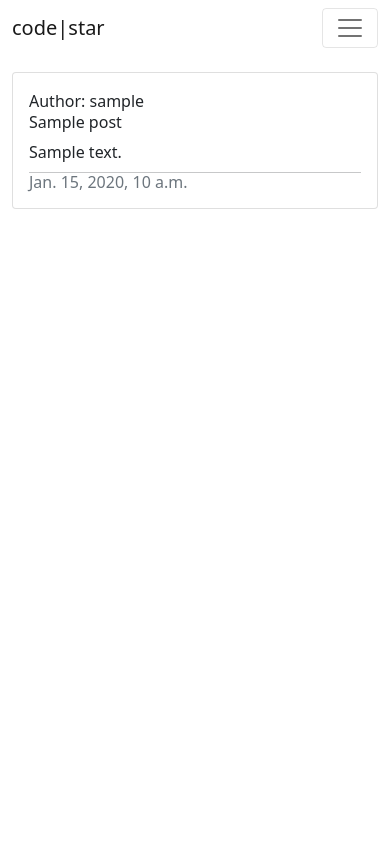
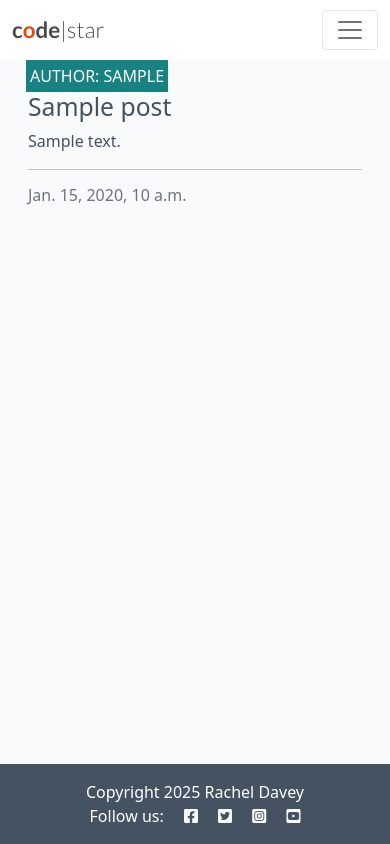
Before and after one commit to rachel1davey/django-blog, a Django app: page / in a window 390 px wide. Run offline with Django 4.2, Linux system fonts and the light colour scheme; tables that the repository leaves empty hold one stand-in row (values such as "Sample post"); style sheets or scripts are compiled from the project's sources; parts of the project's set-up code (start-up, migrations or seed data) failed here and were passed over; some libraries are stand-ins or nearby versions.

Commit message:
Refactor code structure for improved readability and maintainability

```diff
--- a/blog/templates/blog/index.html
+++ b/blog/templates/blog/index.html
@@ -21,7 +21,7 @@
                                     <p class="author">Author: {{ post.author }}</p>
                                 </div>
                             </div>
-                            <a href="#" class="post-link">
+                            <a href="{% url 'post_detail' post.slug %}" class="post-link">
                                 <h2 class="card-title">{{ post.title }}</h2>
                                 <p class="card-title">{{ post.excerpt }}</p>
                             </a>
--- a/blog/urls.py
+++ b/blog/urls.py
@@ -4,4 +4,5 @@
 
 urlpatterns = [
     path('', views.PostList.as_view(), name='home'),
+    path('<slug:slug>/', views.post_detail, name="post_detail"),
 ]
--- a/blog/views.py
+++ b/blog/views.py
@@ -1,4 +1,4 @@
-from django.shortcuts import render
+from django.shortcuts import render, get_object_or_404
 from django.views import generic
 from .models import Post
 # Create your views here.
@@ -7,3 +7,26 @@
     queryset = Post.objects.filter(status=1)
     template_name = 'blog/index.html'
     paginate_by = 6
+
+def post_detail(request, slug):
+    """
+    Display an individual :model:`blog.Post`.
+
+    **Context**
+
+    ``post``
+        An instance of :model:`blog.Post`.
+
+    **Template:**
+
+    :template:`blog/post_detail.html`
+    """
+
+    queryset = Post.objects.filter(status=1)
+    post = get_object_or_404(queryset, slug=slug)
+
+    return render(
+        request,
+        "blog/post_detail.html",
+        {"post": post},
+    )
--- /dev/null
+++ b/static/css/style.css
@@ -0,0 +1,161 @@
+body {
+    background-color: #F9FAFC;
+}
+
+.brand {
+    font-family: Lato, sans-serif;
+    font-size: 1.4rem;
+    font-weight: 700;
+    color: #4A4A4F;
+}
+
+.red-o {
+    color: #E84610;
+}
+
+.thin {
+    font-weight: 300;
+}
+
+.light-bg {
+    background-color: #fff;
+}
+
+.dark-bg {
+    background-color: #445261;
+}
+
+.main-bg {
+    background-color: #F9FAFC;
+}
+
+.card {
+    border: none;
+    background-color: transparent;
+}
+
+.image-container {
+    position: relative;
+}
+
+.image-flash {
+    position: absolute;
+    bottom: 5%;
+    min-width: 30%;
+    left: -2px;
+    background-color: #188181;
+}
+
+.scale {
+    width: 100%;
+    height: auto;
+}
+
+.author {
+    color: white;
+    margin: 4px;
+    text-transform: uppercase;
+}
+
+.masthead {
+    margin-top: 10px;
+    overflow: hidden;
+    position: relative;
+    display: inline-block;
+    height: 33vh;
+    width: 100%;
+}
+
+.masthead-text {
+    background-color: #445261;
+    color: white;
+    position: relative;
+}
+
+.masthead-image {
+    position: relative;
+    overflow: hidden;
+}
+
+.masthead-image:after {
+    content: "";
+    position: absolute;
+    top: 0;
+    right: 90%;
+    height: 100%;
+    width: 150%;
+    background: #445261;
+    -webkit-transform: skew(15deg);
+    -moz-transform: skew(15deg);
+    transform: skew(15deg);
+    z-index: 100;
+}
+
+.post-link {
+    text-decoration: none;
+    color: #445261;
+}
+
+.post-link:hover,
+.page-link {
+    color: #E84610;
+}
+
+.post-title {
+    margin-top: 10%;
+    margin-left: 5%;
+}
+
+.post-subtitle {
+    margin-left: 5%;
+    color: lightgray;
+}
+
+.btn-signup,
+.btn-edit {
+    background-color: #188181;
+    color: #fff;
+}
+
+.btn-signup:hover,
+.btn-signup:active {
+    background-color: #fff;
+    color: #23BBBB;
+}
+
+.link {
+    color: #23BBBB;
+    text-decoration: none;
+}
+
+.link:hover,
+.link:active {
+    color: #445261;
+    text-decoration: underline;
+}
+
+.btn-like {
+    color: #E84610;
+    border: none;
+    background: transparent;
+}
+
+.btn-delete {
+    color: #fff;
+    background: #E84610;
+}
+
+.btn-like:hover,
+.btn-like:active {
+    color: #E84610;
+    background: transparent;
+    border: none;
+}
+
+.faded {
+    color: rgb(172, 175, 175);
+}
+
+.approval {
+    color: rgb(222, 146, 168);
+}
```
Also changed, not shown: blog/templates/blog/post_detail.html (added, +34 -0 lines), static/images/default.jpg (added), 1 other file.
